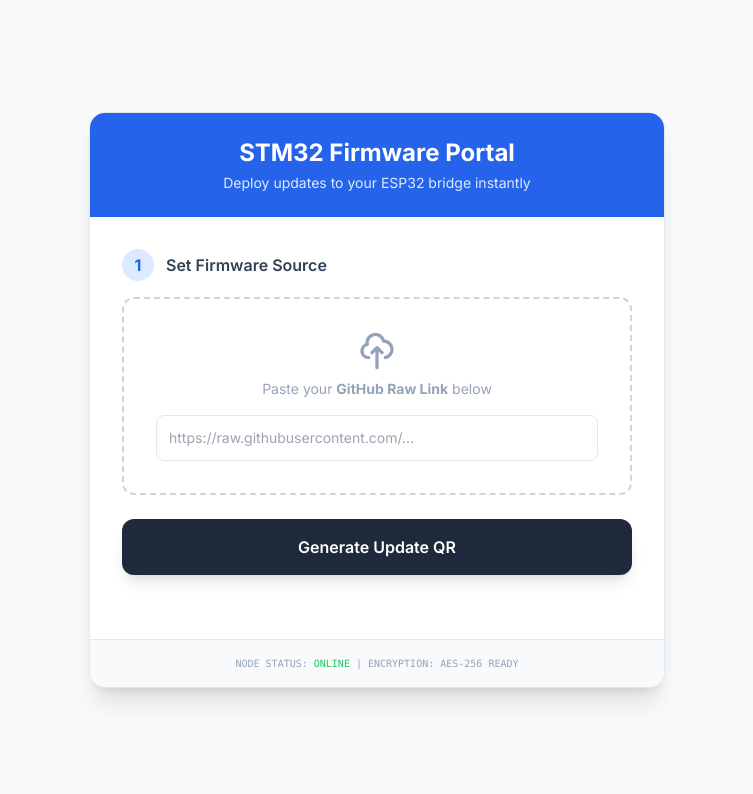
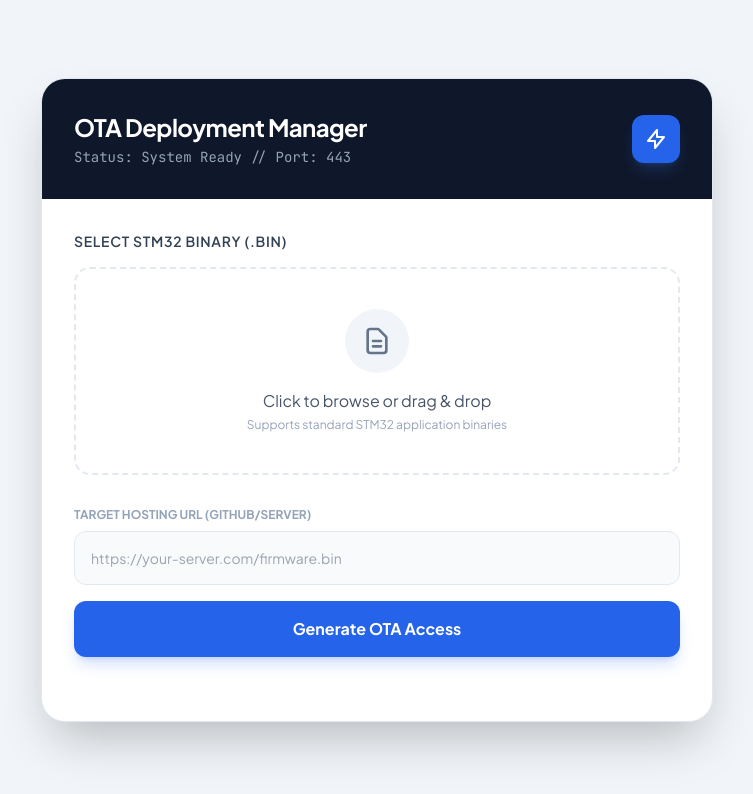
Before and after one commit to meenatchisundaramp18-stack/OTA-FRIMWARE, a plain HTML site: page index.html in a window 1280 px wide. Shown: the whole page, without its empty margins (263-1016 px from the left). Drawn offline with nearby package versions, Linux system fonts and the light colour scheme.

Commit message:
Update index.html

```diff
--- a/index.html
+++ b/index.html
@@ -3,91 +3,122 @@
 <head>
     <meta charset="UTF-8">
     <meta name="viewport" content="width=device-width, initial-scale=1.0">
-    <title>Firmware Hub | OTA</title>
+    <title>Firmware Flash Portal</title>
     <script src="https://cdn.tailwindcss.com"></script>
     <script src="https://cdnjs.cloudflare.com/ajax/libs/qrious/4.0.2/qrious.min.js"></script>
-    <link href="https://fonts.googleapis.com/css2?family=Inter:wght@400;600;700&display=swap" rel="stylesheet">
     <style>
-        body { font-family: 'Inter', sans-serif; background-color: #f8fafc; color: #1e293b; }
-        .drop-zone--over { border-color: #3b82f6; background-color: #eff6ff; }
+        @import url('https://fonts.googleapis.com/css2?family=JetBrains+Mono&family=Plus+Jakarta+Sans:wght@400;600;700&display=swap');
+        body { font-family: 'Plus Jakarta Sans', sans-serif; background-color: #f1f5f9; }
+        .mono { font-family: 'JetBrains Mono', monospace; }
     </style>
 </head>
-<body class="bg-slate-50 min-h-screen flex items-center justify-center p-4">
+<body class="min-h-screen flex flex-col items-center justify-center p-4">
 
-    <div class="max-w-xl w-full bg-white shadow-xl rounded-2xl overflow-hidden border border-slate-200">
-        <div class="bg-blue-600 p-6 text-white text-center">
-            <h1 class="text-2xl font-bold">STM32 Firmware Portal</h1>
-            <p class="text-blue-100 text-sm mt-1">Deploy updates to your ESP32 bridge instantly</p>
+    <div class="max-w-2xl w-full bg-white rounded-3xl shadow-2xl overflow-hidden border border-slate-200">
+        <div class="bg-slate-900 p-8 text-white">
+            <div class="flex justify-between items-center">
+                <div>
+                    <h1 class="text-2xl font-bold tracking-tight">OTA Deployment Manager</h1>
+                    <p class="text-slate-400 text-sm mono mt-1">Status: System Ready // Port: 443</p>
+                </div>
+                <div class="h-12 w-12 bg-blue-600 rounded-xl flex items-center justify-center shadow-lg shadow-blue-500/20">
+                    <svg xmlns="http://www.w3.org/2000/svg" class="h-6 w-6" fill="none" viewBox="0 0 24 24" stroke="currentColor">
+                        <path stroke-linecap="round" stroke-linejoin="round" stroke-width="2" d="M13 10V3L4 14h7v7l9-11h-7z" />
+                    </svg>
+                </div>
+            </div>
         </div>
 
         <div class="p-8">
-            <div class="mb-6">
-                <div class="flex items-center gap-3 mb-4">
-                    <span class="bg-blue-100 text-blue-600 w-8 h-8 rounded-full flex items-center justify-center font-bold">1</span>
-                    <h2 class="font-semibold text-slate-700">Set Firmware Source</h2>
+            <div class="mb-8">
+                <label class="block text-sm font-semibold text-slate-700 mb-4 uppercase tracking-wider">Select STM32 Binary (.bin)</label>
+                <div id="dropzone" onclick="document.getElementById('fileInput').click()"
+                    class="group border-2 border-dashed border-slate-200 rounded-2xl p-10 text-center hover:border-blue-500 hover:bg-blue-50/50 transition-all cursor-pointer relative">
+
+                    <input type="file" id="fileInput" class="hidden" accept=".bin">
+
+                    <div id="upload-prompt">
+                        <div class="bg-slate-100 w-16 h-16 rounded-full flex items-center justify-center mx-auto mb-4 group-hover:bg-blue-100 transition-colors">
+                            <svg xmlns="http://www.w3.org/2000/svg" class="h-8 w-8 text-slate-500 group-hover:text-blue-600" fill="none" viewBox="0 0 24 24" stroke="currentColor">
+                                <path stroke-linecap="round" stroke-linejoin="round" stroke-width="2" d="M9 12h6m-6 4h6m2 5H7a2 2 0 01-2-2V5a2 2 0 012-2h5.586a1 1 0 01.707.293l5.414 5.414a1 1 0 01.293.707V19a2 2 0 01-2 2z" />
+                            </svg>
+                        </div>
+                        <p class="text-slate-600 font-medium">Click to browse or drag & drop</p>
+                        <p class="text-slate-400 text-xs mt-1">Supports standard STM32 application binaries</p>
                     </div>
 
-                <div id="drop-zone" class="border-2 border-dashed border-slate-300 rounded-xl p-8 text-center transition-all cursor-pointer hover:border-blue-400">
-                    <div class="text-slate-400">
-                        <svg xmlns="http://www.w3.org/2000/svg" class="h-10 w-10 mx-auto mb-2" fill="none" viewBox="0 0 24 24" stroke="currentColor">
-                            <path stroke-linecap="round" stroke-linejoin="round" stroke-width="2" d="M7 16a4 4 0 01-.88-7.903A5 5 0 1115.9 6L16 6a5 5 0 011 9.9M15 13l-3-3m0 0l-3 3m3-3v12" />
-                        </svg>
-                        <p class="text-sm">Paste your <b>GitHub Raw Link</b> below</p>
+                    <div id="file-info" class="hidden text-left bg-slate-50 p-4 rounded-xl border border-slate-200 animate-in fade-in duration-300">
+                        <div class="flex items-center gap-4">
+                            <div class="p-3 bg-blue-600 rounded-lg text-white">
+                                <span class="text-xs font-bold mono">BIN</span>
                             </div>
-                    <input type="text" id="urlInput" class="mt-4 w-full border border-slate-200 rounded-lg p-3 text-sm focus:ring-2 focus:ring-blue-500 outline-none" placeholder="https://raw.githubusercontent.com/...">
+                            <div>
+                                <p id="file-name" class="font-bold text-slate-800 truncate max-w-[200px]"></p>
+                                <p id="file-size" class="text-xs text-slate-500 mono"></p>
                             </div>
+                            <div class="ml-auto">
+                                <span class="text-[10px] bg-green-100 text-green-700 px-2 py-1 rounded-full font-bold uppercase">Ready</span>
                             </div>
-
-            <button onclick="processFw()" class="w-full bg-slate-800 hover:bg-slate-900 text-white font-semibold py-4 rounded-xl transition-all shadow-lg flex items-center justify-center gap-2 mb-8">
-                Generate Update QR
-            </button>
-
-            <div id="result-area" class="hidden border-t border-slate-100 pt-8 animate-in fade-in zoom-in duration-300">
-                <div class="flex flex-col items-center">
-                    <div class="bg-white p-4 border border-slate-200 rounded-2xl shadow-sm mb-4">
-                        <canvas id="qr-canvas"></canvas>
-                    </div>
-                    <p class="text-xs text-slate-500 uppercase font-bold tracking-widest mb-2">Scan with ESP32</p>
-
-                    <div class="flex items-center gap-2 bg-slate-100 p-2 rounded-lg w-full">
-                        <code id="display-link" class="text-[10px] text-slate-600 truncate flex-1 px-2"></code>
-                        <button onclick="copyLink()" class="bg-white border border-slate-300 text-xs px-3 py-1 rounded shadow-sm hover:bg-slate-50">Copy</button>
                         </div>
                     </div>
                 </div>
             </div>
 
-        <div class="bg-slate-50 border-t border-slate-200 p-4 text-center">
-            <p class="text-[10px] text-slate-400 font-mono">NODE STATUS: <span class="text-green-500">ONLINE</span> | ENCRYPTION: AES-256 READY</p>
+            <div class="space-y-4 mb-8">
+                <div>
+                    <label class="block text-xs font-bold text-slate-400 uppercase mb-2">Target Hosting URL (GitHub/Server)</label>
+                    <input type="text" id="hostUrl" placeholder="https://your-server.com/firmware.bin"
+                        class="w-full bg-slate-50 border border-slate-200 rounded-xl p-4 text-sm focus:ring-2 focus:ring-blue-500 outline-none transition-all">
+                </div>
+
+                <button onclick="deployFirmware()" class="w-full bg-blue-600 hover:bg-blue-700 text-white font-bold py-4 rounded-xl shadow-lg shadow-blue-600/20 transition-all flex items-center justify-center gap-3">
+                    Generate OTA Access
+                </button>
+            </div>
+
+            <div id="result-area" class="hidden border-t border-slate-100 pt-8 flex flex-col items-center">
+                <div class="bg-white p-6 rounded-3xl border border-slate-100 shadow-sm mb-6">
+                    <canvas id="qr-canvas"></canvas>
+                </div>
+                <div class="text-center">
+                    <p class="text-sm font-bold text-slate-800 uppercase tracking-widest">ESP32 Scan Node</p>
+                    <p class="text-xs text-slate-400 mt-1 mb-4">Alignment: Central | Mode: Direct Fetch</p>
+                    <button onclick="window.location.reload()" class="text-xs text-blue-600 font-semibold hover:underline">Clear Session</button>
+                </div>
+            </div>
         </div>
     </div>
 
     <script>
-        function processFw() {
-            const url = document.getElementById('urlInput').value;
-            if(!url) {
-                alert("Please paste a link first!");
-                return;
+        const fileInput = document.getElementById('fileInput');
+        const fileInfo = document.getElementById('file-info');
+        const uploadPrompt = document.getElementById('upload-prompt');
+
+        fileInput.addEventListener('change', function(e) {
+            const file = e.target.files[0];
+            if (file) {
+                uploadPrompt.classList.add('hidden');
+                fileInfo.classList.remove('hidden');
+                document.getElementById('file-name').innerText = file.name;
+                document.getElementById('file-size').innerText = (file.size / 1024).toFixed(2) + ' KB';
             }
+        });
+
+        function deployFirmware() {
+            const hostUrl = document.getElementById('hostUrl').value;
+            if(!hostUrl) return alert("Please specify the target hosting URL.");
 
             document.getElementById('result-area').classList.remove('hidden');
-            document.getElementById('display-link').innerText = url;
 
             new QRious({
                 element: document.getElementById('qr-canvas'),
-                size: 180,
-                value: url,
+                size: 220,
+                value: hostUrl,
                 level: 'H'
             });
 
             window.scrollTo({ top: document.body.scrollHeight, behavior: 'smooth' });
         }
-
-        function copyLink() {
-            const link = document.getElementById('display-link').innerText;
-            navigator.clipboard.writeText(link);
-            alert("Link copied to clipboard!");
-        }
     </script>
 </body>
 </html>
```
Lines whose indentation alone changed are shown as unchanged.
